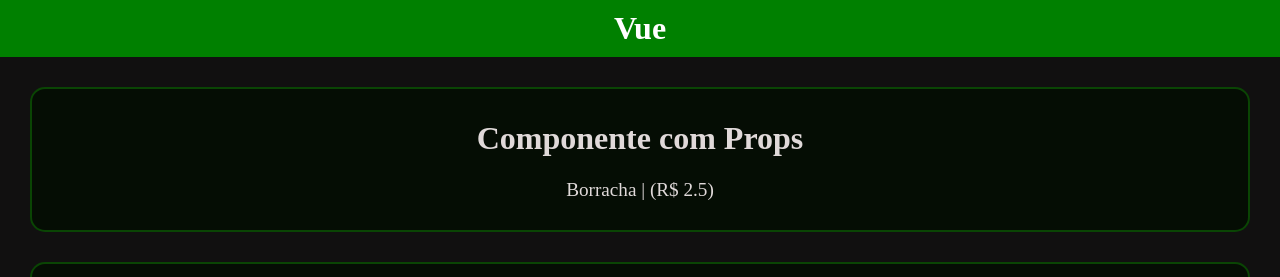
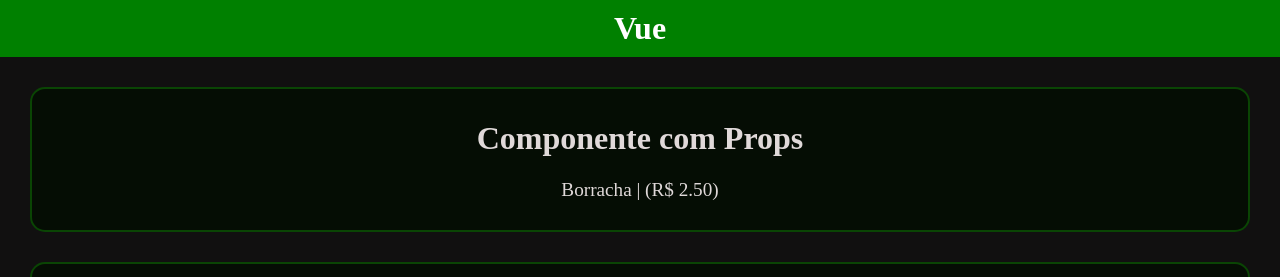
Before and after one commit to andrewschiozo/cod3r-masterclass-vuejs, a Vue app: page / in a window 1280 px wide. Shown: the top 277 px of the page. Built offline with nearby package versions, Linux system fonts and the light colour scheme.

Commit message:
fix: formatação do preço para duas casas decimais

```diff
--- a/src/components/ComProps.vue
+++ b/src/components/ComProps.vue
@@ -1,7 +1,7 @@
 <template>
     <div class="componente">
         <h1>Componente com Props</h1>
-        <p>{{ item }} | (R$ {{ preco }})</p>
+        <p>{{ item }} | (R$ {{ preco.toFixed(2) }})</p>
     </div>
 </template>
 
```
